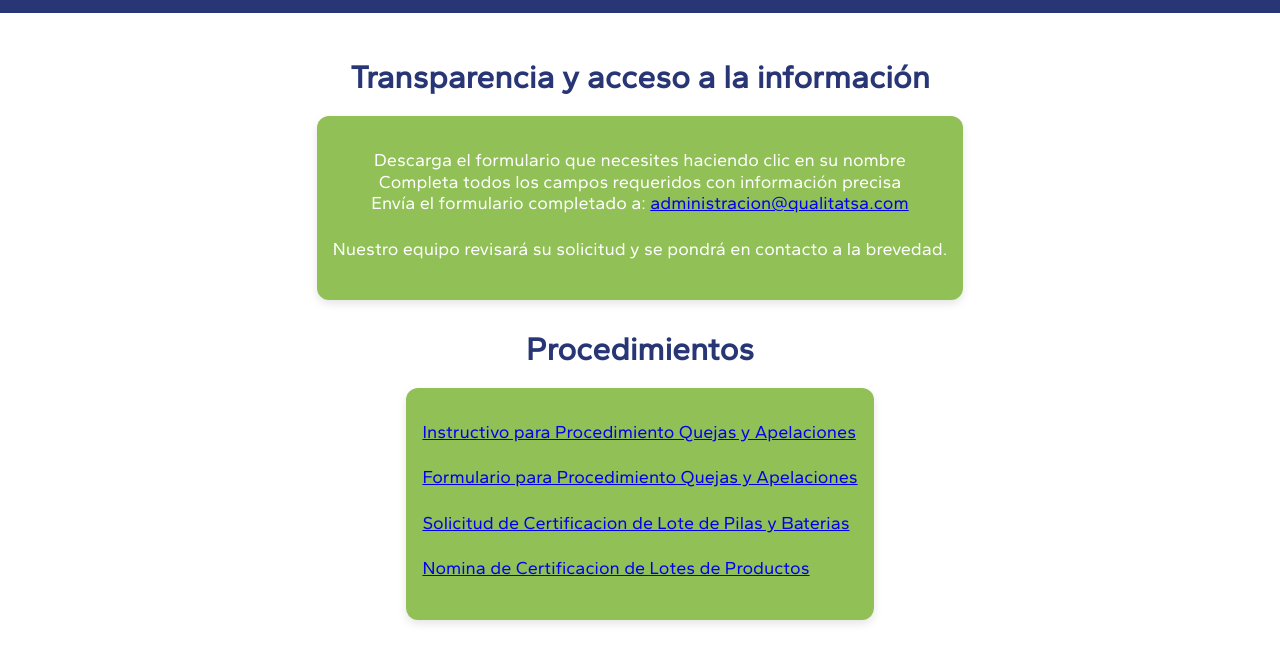
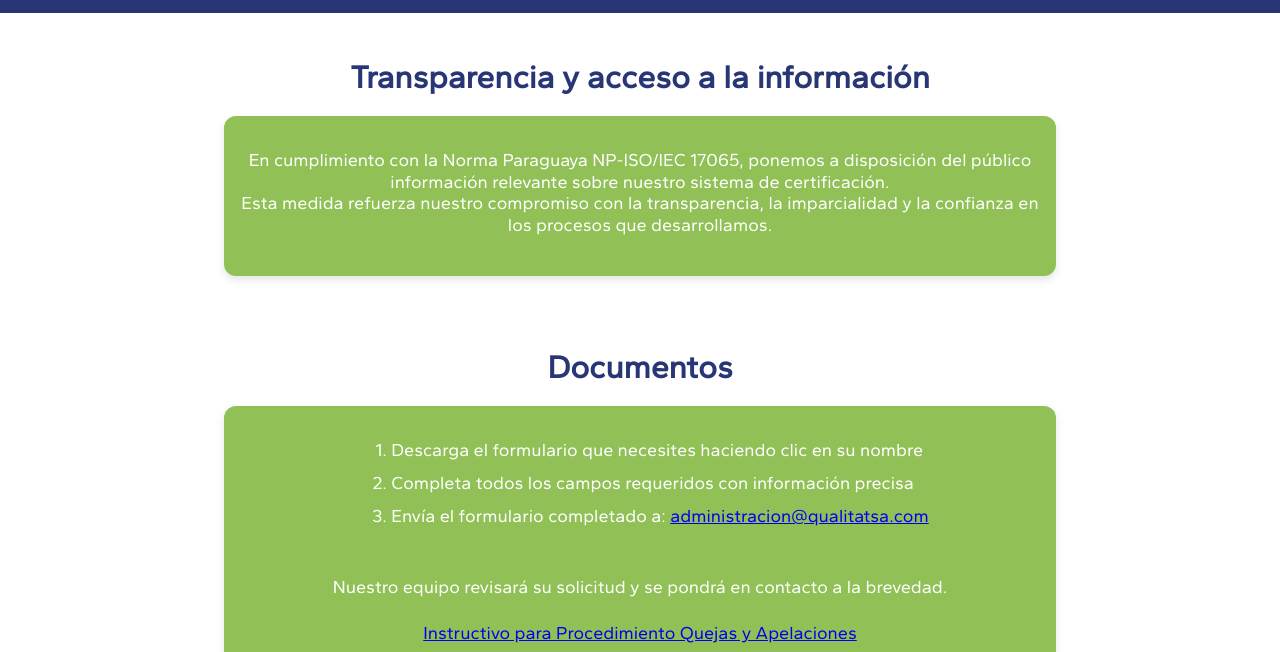
Before and after one commit to Gords/Qualitat, an Eleventy site: page src/enlaces-utiles.md in a window 1280 px wide. Shown: the part 148-800 px from the top of the page. Built offline with nearby package versions, Linux system fonts and the light colour scheme; Eleventy itself is replaced by a stand-in of ours; files that its build step writes are made by us from their sources.

Commit message:
Copywrite and styling adjustments based on Ivonne's feedback

```diff
--- a/src/css/styles.css
+++ b/src/css/styles.css
@@ -188,6 +188,28 @@ p {
     min-height: 60vh;
 }
 
+.useful-links .service-card {
+    max-width: 800px;
+    width: 100%;
+    text-align: center;
+}
+
+.useful-links .steps-list {
+    text-align: left;
+    display: inline-block;
+    margin: 1rem auto;
+}
+
+.useful-links .steps-list li {
+    margin-bottom: 0.5rem;
+}
+
+.useful-links h2 {
+    max-width: 800px;
+    width: 100%;
+    text-align: center;
+}
+
 
 /* Contact Styles */
 .contact {
--- a/src/enlaces-utiles.md
+++ b/src/enlaces-utiles.md
@@ -7,22 +7,26 @@ title: Enlaces útiles
     <h2>Transparencia y acceso a la información</h2>
         <div class="about-content service-card">
           <p>
-            Descarga el formulario que necesites haciendo clic en su nombre</br>
-            Completa todos los campos requeridos con información precisa</br>
-            Envía el formulario completado a: <a href="mailto:administracion@qualitatsa.com">administracion@qualitatsa.com</a>
-
-            Nuestro equipo revisará su solicitud y se pondrá en contacto a la brevedad.
+            En cumplimiento con la Norma Paraguaya NP-ISO/IEC 17065, ponemos a disposición del público información relevante sobre nuestro sistema de certificación.</br>
+            Esta medida refuerza nuestro compromiso con la transparencia, la imparcialidad y la confianza en los procesos que desarrollamos.
           </p>
         </div>
-        <h2>Procedimientos</h3>
+
+        <h2>Documentos</h2>
             <div class="service-card">
-                <p><a href="/files/QUEJAS Y APELACIONES-06.docx" target="_blank" class="block px-4 py-2 text-sm text-gray-700 hover:bg-gray-100">Instructivo para Procedimiento Quejas y Apelaciones</a>
-                </p>
-                <p><a href="/files/QUEJAS Y APELACIONES PARA USUARIOS-15.docx" target="_blank" class="block px-4 py-2 text-sm text-gray-700 hover:bg-gray-100">Formulario para Procedimiento Quejas y Apelaciones</a>
-                </p>
-                <p><a href="/files/SOLICITUD DE CERTIFICACION DE PILAS Y BATERIAS-29.docx" target="_blank" class="block px-4 py-2 text-sm text-gray-700 hover:bg-gray-100">Solicitud de Certificacion de Lote de Pilas y Baterias</a>
-                </p>
-                <p><a href="/files/NOMINA DE CERTIFICACION DE LOTES DE PRODUCTOS-39.docx" target="_blank" class="block px-4 py-2 text-sm text-gray-700 hover:bg-gray-100">Nomina de Certificacion de Lotes de Productos</a>
-                </p>
+              <ol class="steps-list">
+                <li>Descarga el formulario que necesites haciendo clic en su nombre</li>
+                <li>Completa todos los campos requeridos con información precisa</li>
+                <li>Envía el formulario completado a: <a href="mailto:administracion@qualitatsa.com">administracion@qualitatsa.com</a></li>
+              </ol>
+
+              <p>Nuestro equipo revisará su solicitud y se pondrá en contacto a la brevedad.</p>
+
+              <div class="documents-links">
+                <p><a href="/files/QUEJAS Y APELACIONES-06.docx" target="_blank">Instructivo para Procedimiento Quejas y Apelaciones</a></p>
+                <p><a href="/files/QUEJAS Y APELACIONES PARA USUARIOS-15.docx" target="_blank">Formulario para Procedimiento Quejas y Apelaciones</a></p>
+                <p><a href="/files/SOLICITUD DE CERTIFICACION DE PILAS Y BATERIAS-29.docx" target="_blank">Solicitud de Certificacion de Lote de Pilas y Baterias</a></p>
+                <p><a href="/files/NOMINA DE CERTIFICACION DE LOTES DE PRODUCTOS-39.docx" target="_blank">Nomina de Certificacion de Lotes de Productos</a></p>
+              </div>
             </div>
 </section>
```
